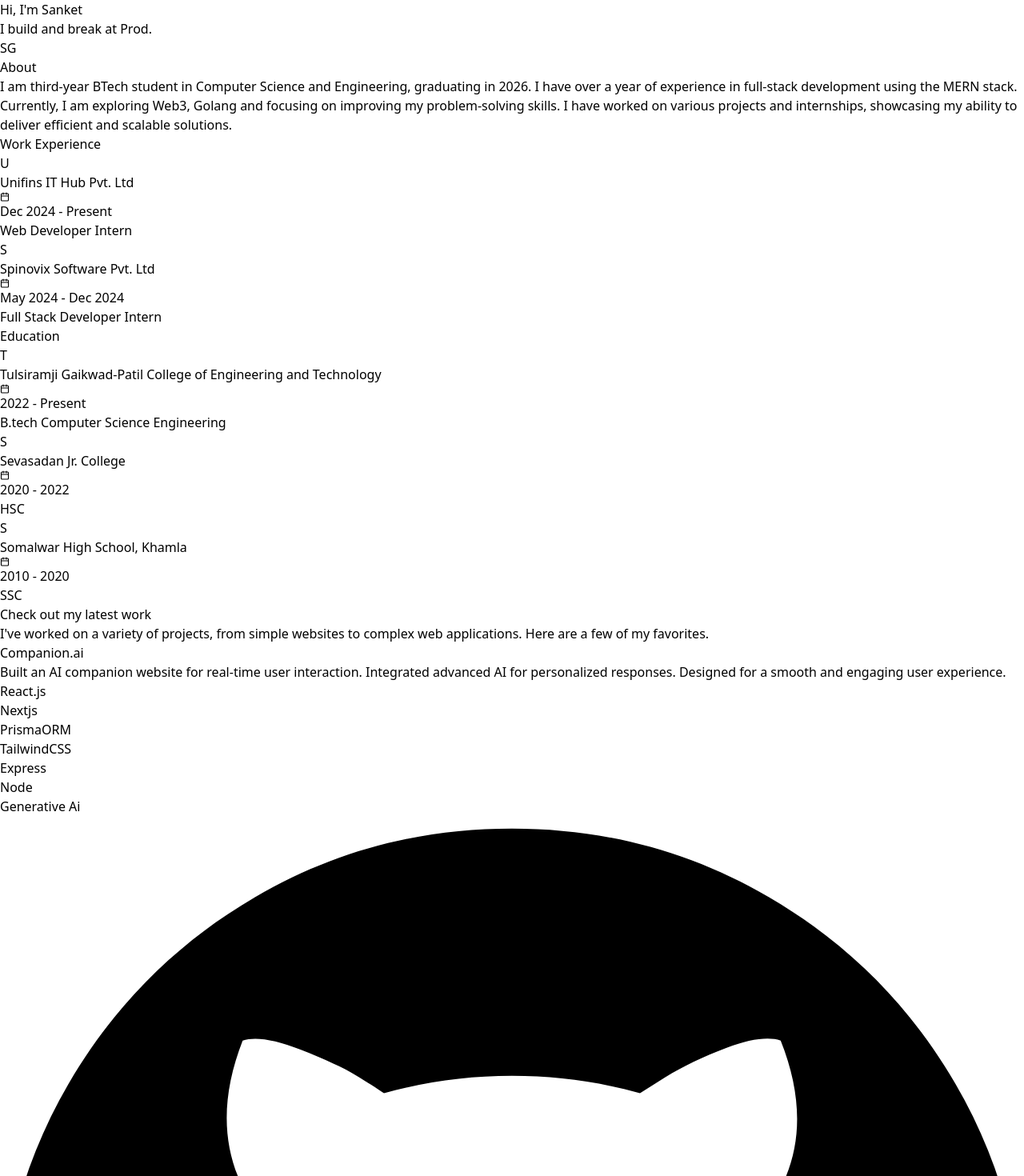
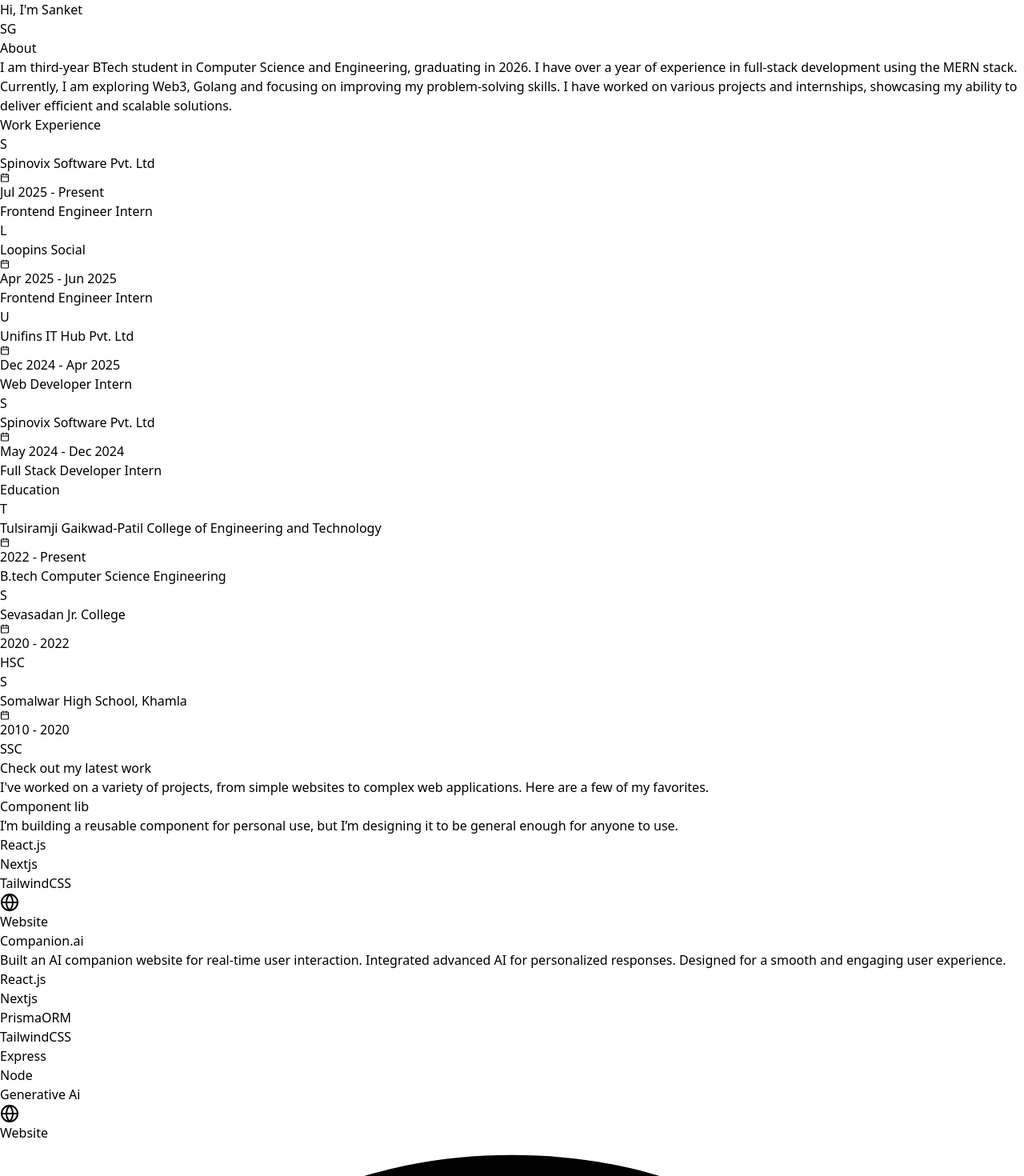
Before and after one commit to sanke08/portfolio-2.0, a React (Vite) app: page / in a window 1280 px wide. Shown: the top 1470 px of the page at 80% size. Built offline with nearby package versions, Linux system fonts and the light colour scheme.

Commit message:
info update

```diff
--- a/src/components/Experience.tsx
+++ b/src/components/Experience.tsx
@@ -40,10 +40,22 @@
 
 const data = [
     {
+        title: "Frontend Engineer Intern",
+        company: "Spinovix Software Pvt. Ltd",
+        start: "Jul 2025",
+        end: "Present",
+    },
+    {
+        title: "Frontend Engineer Intern",
+        company: "Loopins Social",
+        start: "Apr 2025",
+        end: "Jun 2025",
+    },
+    {
         title: "Web Developer Intern",
         company: "Unifins IT Hub Pvt. Ltd",
         start: "Dec 2024",
-        end: "Present",
+        end: "Apr 2025",
     },
     {
         title: "Full Stack Developer Intern",
--- a/src/components/Floating.tsx
+++ b/src/components/Floating.tsx
@@ -31,20 +31,20 @@
         <>
             <div className={`w-full h-screen fixed top-0 left-0 dark:bg-white/10 bg-black/10 transition-all  ${bluring ? "backdrop-blur-sm z-20" : "-z-20"} `} />
 
-            <div className=" flex gap-x-4 border-2 border-neutral-400   dark:border-neutral-500 transition-all duration-300 w-fit p-2 px-4 rounded-full items-center fixed bottom-6 left-1/2 -translate-x-1/2 backdrop-blur-sm">
-                <div className=" flex justify-center w-7 h-7 p-1 hover:w-10 transition-all">
+            <div className=" flex gap-x-4 border-2 border-neutral-400   dark:border-neutral-500 transition-all duration-300 w-fit p-2 px-4 rounded-full items-center fixed bottom-6 left-1/2 -translate-x-1/2 backdrop-blur">
+                <div className=" flex justify-center w-7 h-7 p-1 transition-all">
                     <a href="https://www.linkedin.com/in/sanket-gawande-876a14212/" target="_blank">
                         <svg xmlns="http://www.w3.org/2000/svg" className=" w-5 h-5 transition-all text-neutral-700 dark:text-neutral-300  " viewBox="0 0 24 24" fill="none" stroke="currentColor" stroke-width="2" stroke-linecap="round" stroke-linejoin="round" >
                             <path d="M16 8a6 6 0 0 1 6 6v7h-4v-7a2 2 0 0 0-2-2 2 2 0 0 0-2 2v7h-4v-7a6 6 0 0 1 6-6z" />
                             <rect width="4" height="12" x="2" y="9" /><circle cx="4" cy="4" r="2" /></svg>
                     </a>
                 </div>
-                <div className=" flex justify-center w-7 h-7 p-1 hover:w-10 transition-all">
+                <div className=" flex justify-center w-7 h-7 p-1 transition-all">
                     <a href="https://github.com/sanke08?tab=repositories" target="_blank">
                         <svg xmlns="http://www.w3.org/2000/svg" className=" w-5 h-5 transition-all text-neutral-700 dark:text-neutral-300 " viewBox="0 0 24 24" fill="none" stroke="currentColor" stroke-width="2" stroke-linecap="round" stroke-linejoin="round" ><path d="M15 22v-4a4.8 4.8 0 0 0-1-3.5c3 0 6-2 6-5.5.08-1.25-.27-2.48-1-3.5.28-1.15.28-2.35 0-3.5 0 0-1 0-3 1.5-2.64-.5-5.36-.5-8 0C6 2 5 2 5 2c-.3 1.15-.3 2.35 0 3.5A5.403 5.403 0 0 0 4 9c0 3.5 3 5.5 6 5.5-.39.49-.68 1.05-.85 1.65-.17.6-.22 1.23-.15 1.85v4" /><path d="M9 18c-4.51 2-5-2-7-2" /></svg>
                     </a>
                 </div>
-                <div className=" flex justify-center w-7 h-7 p-1 hover:w-10 transition-all">
+                <div className=" flex justify-center w-7 h-7 p-1 transition-all">
                     <a href="mailto:sanketgawande08@gmail.com" target="_blank">
                         <svg xmlns="http://www.w3.org/2000/svg" className=" w-5 h-5 transition-all text-neutral-700 dark:text-neutral-300 " viewBox="0 0 24 24" fill="none" stroke="currentColor" stroke-width="2" stroke-linecap="round" stroke-linejoin="round" ><rect width="20" height="16" x="2" y="4" rx="2" /><path d="m22 7-8.97 5.7a1.94 1.94 0 0 1-2.06 0L2 7" /></svg>
                     </a>
@@ -54,7 +54,7 @@
 
                 <button
                     onClick={() => handle()}
-                    className="rounded-full transition-all duration-300  flex justify-center w-7 h-7 p-1 hover:w-10"
+                    className="rounded-full transition-all duration-300  flex justify-center w-7 h-7 p-1"
                 >
                     {darkMode ?
                         <svg xmlns="http://www.w3.org/2000/svg" className=" w-5 h-5 transition-all text-neutral-700 dark:text-neutral-300 " viewBox="0 0 24 24" fill="none" stroke="currentColor" stroke-width="2" stroke-linecap="round" stroke-linejoin="round" ><circle cx="12" cy="12" r="4" /><path d="M12 2v2" /><path d="M12 20v2" /><path d="m4.93 4.93 1.41 1.41" /><path d="m17.66 17.66 1.41 1.41" /><path d="M2 12h2" /><path d="M20 12h2" /><path d="m6.34 17.66-1.41 1.41" /><path d="m19.07 4.93-1.41 1.41" /></svg>
--- a/src/components/Intro.tsx
+++ b/src/components/Intro.tsx
@@ -10,9 +10,9 @@
           <p className="inline-block text-2xl lg:text-5xl md:pt-3 font-bold text-black  transition-all duration-300 dark:text-neutral-100">
             Hi, I'm Sanket
           </p>
-          <p className="inline-block text-lg lg:text-xl md:mt-2 font-bold">
+          {/* <p className="inline-block text-lg lg:text-xl md:mt-2 font-bold">
             I build and break at Prod.
-          </p>
+          </p> */}
         </div>
         <p className="flex size-16 md:size-20 border items-center justify-center rounded-full bg-muted" >
           SG
--- a/src/components/Projects.tsx
+++ b/src/components/Projects.tsx
@@ -35,7 +35,7 @@
     item: {
         name: string
         techs: string[]
-        git: string
+        git?: string
         live?: string
         img: string
         desc: string
@@ -69,7 +69,7 @@
                 {
                     item.live &&
                     <a target="_blank" href={item.live}>
-                        <div className="items-center rounded-md border font-semibold transition-all border-transparent bg-black text-white shadow hover:bg-black/90 flex gap-2 px-2 py-1 text-[10px]">
+                        <div className={`items-center rounded-md border font-semibold transition-all border-transparent bg-black text-white shadow hover:bg-black/90 flex gap-2 px-2 py-1 text-[10px] ${(item.git && item.live) ? " border border-white/40" : "dark:bg-white bg-black text-white dark:text-black"} `}>
                             <svg
                                 xmlns="http://www.w3.org/2000/svg"
                                 width="24"
@@ -92,6 +92,8 @@
                         </div>
                     </a>
                 }
+                {
+                    item.git &&
                     <a target="_blank" href={item.git}>
                         <div className="items-center rounded-md border font-semibold border-transparent bg-black  dark:bg-neutral-200 text-white  transition-all duration-300 dark:text-black shadow hover:bg-black/90 flex gap-2 px-2 py-1 text-[10px]">
                             <svg viewBox="0 0 438.549 438.549" className="size-3">
@@ -101,6 +103,7 @@
                             Source
                         </div>
                     </a >
+                }
             </div>
         </div>
     )
@@ -109,10 +112,17 @@
 
 const items = [
     {
+        name: "Component lib",
+        techs: ["React.js", "Nextjs", "TailwindCSS"],
+        live: "https://my-ui-gules.vercel.app/",
+        img: "/Images/Images.jpg",
+        desc: "I’m building a reusable component for personal use, but I’m designing it to be general enough for anyone to use."
+    },
+    {
         name: "Companion.ai",
         techs: ["React.js", "Nextjs", "PrismaORM", "TailwindCSS", "Express", "Node", "Generative Ai"],
         git: "https://github.com/sanke08/companion-ai",
-        live: "",
+        live: "https://companion-ai-inky.vercel.app/",
         img: "/Images/Images.jpg",
         desc: "Built an AI companion website for real-time user interaction. Integrated advanced AI for personalized responses. Designed for a smooth and engaging user experience."
     },
@@ -136,7 +146,7 @@
         name: "Airbnb Clone",
         techs: ["Nextjs", "MongoDB", "React", "TailwindCSS", "Express"],
         git: "https://github.com/sanke08/airbnb-clone",
-        live: "",
+        live: "https://otelbnb.vercel.app/",
         img: "/Images/10.jpg",
         desc: "Developed a vacation rental platform with property listings and booking features. Integrated user authentication, and reviews. Designed for a seamless travel experience."
     },
```
Also changed, not shown: 1 other file (tests, documents, lock files or other folders). Lines whose indentation alone changed are shown as unchanged.
